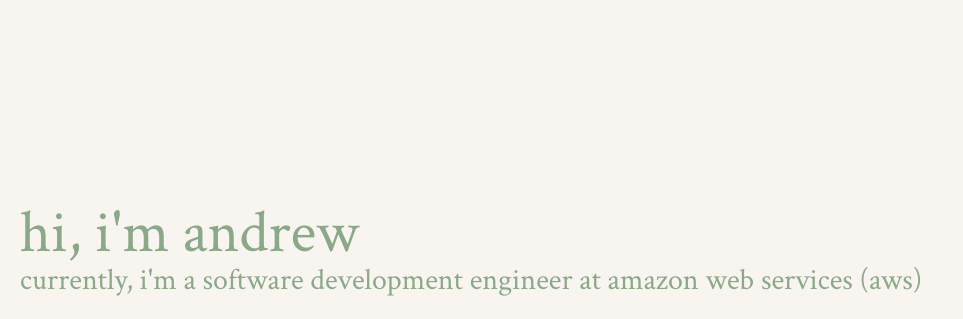
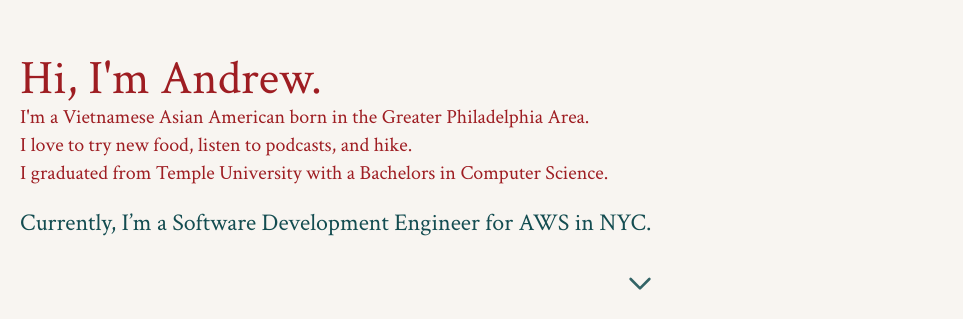
Before and after one commit to andrewtran117/andrewtran117.github.io, a Next.js app: page / in a window 1280 px wide. Shown: the part 481-800 px from the top of the page, without its empty margins (0-963 px from the left). Built offline with nearby package versions, Linux system fonts and the light colour scheme.

Commit message:
text and pulsing arrow

```diff
--- a/app/page.tsx
+++ b/app/page.tsx
@@ -13,15 +13,41 @@ export default function Home() {
   }, []);
 
   return (
+    // &apos;
     <div>
       {isVisible && (
-        <div className="fixed bottom-5 left-5 text-[#8BA888] font-crimson text-6xl opacity-0 animate-fadeIn">
-        <div>
-          hi, i&apos;m andrew
-        </div>
-        <div className="text-3xl">
-          currently, i&apos;m a software development engineer at amazon web services (aws)
-        </div>
+        <div className="fixed bottom-20 left-5 text-[#9E1D22] font-crimson text-5xl opacity-0 animate-fadeIn">
+          <div>
+          Hi, I&apos;m Andrew.
+          </div>
+          <div className="text-xl">
+          I&apos;m a Vietnamese Asian American born in the Greater Philadelphia Area.
+          </div>
+          <div className="text-xl">
+          I love to try new food, listen to podcasts, and hike.
+          </div>
+          <div className="text-xl">
+          I graduated from Temple University with a Bachelors in Computer Science.
+          </div>
+          <div className="text-2xl text-[#134C50] pt-5">
+          Currently, I’m a Software Development Engineer for AWS in NYC.
+          </div>
+          <div className="fixed bottom-5 left-1/2 transform -translate-x-1/2 text-[#134C50] animate-pulse">
+            <svg
+              xmlns="http://www.w3.org/2000/svg"
+              fill="none"
+              viewBox="0 0 24 24"
+              stroke="currentColor"
+              className="w-8 h-8"
+            >
+              <path
+                strokeLinecap="round"
+                strokeLinejoin="round"
+                strokeWidth={2}
+                d="M19 9l-7 7-7-7"
+              />
+            </svg>
+          </div>
         </div>
       )}
       <style jsx global>{`
--- a/package.json
+++ b/package.json
@@ -9,6 +9,7 @@
     "lint": "next lint"
   },
   "dependencies": {
+    "@headlessui/react": "^2.2.0",
     "next": "^15.1.3",
     "react": "^19.0.0",
     "react-dom": "^19.0.0"
```
Also changed, not shown: 1 other file (tests, documents, lock files or other folders).
